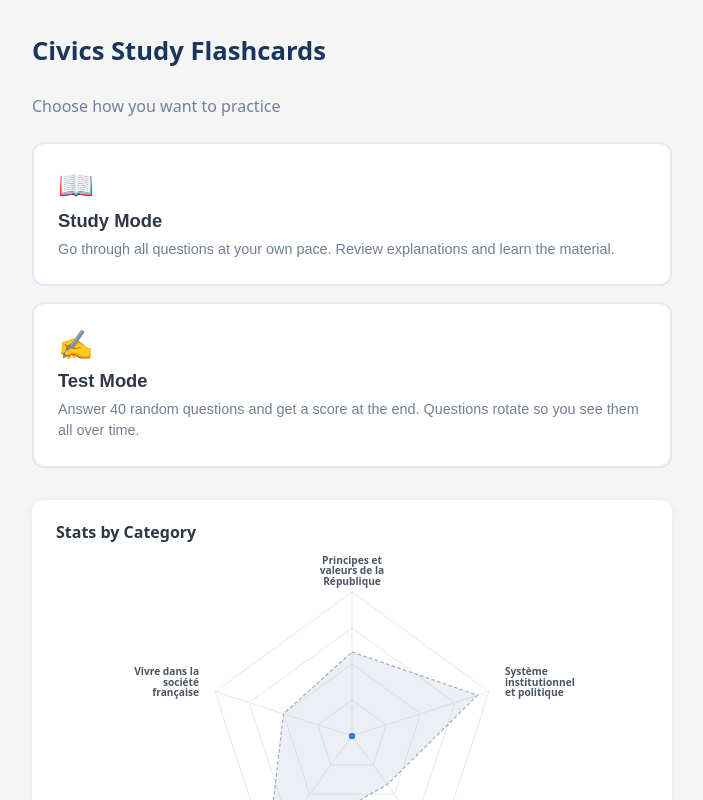
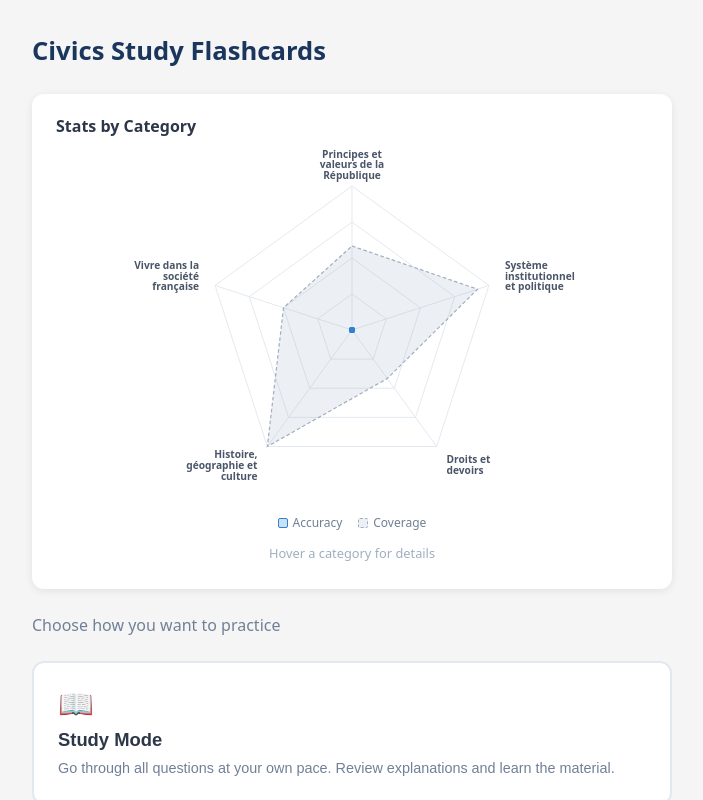
Before and after one commit to bmak91/civics, a React (Vite) app: page / in a window 1280 px wide. Shown: the top 800 px of the page, without its empty margins (288-991 px from the left). Built offline with nearby package versions, Linux system fonts and the light colour scheme.

Commit message:
Move stats chart above mode cards with reset button in header
Co-Authored-By: Claude Opus 4.6 <noreply@anthropic.com>

```diff
--- a/src/App.css
+++ b/src/App.css
@@ -272,17 +272,24 @@ h1 {
 
 /* Radar Chart */
 .radar-chart-section {
-  margin-top: 2rem;
+  margin-bottom: 1.5rem;
   background: #fff;
   border-radius: 12px;
   padding: 1.25rem 1.5rem;
   box-shadow: 0 2px 8px rgba(0, 0, 0, 0.08);
 }
 
-.radar-chart-section h3 {
+.radar-chart-header {
+  display: flex;
+  justify-content: space-between;
+  align-items: center;
+  margin-bottom: 0.75rem;
+}
+
+.radar-chart-header h3 {
   font-size: 1rem;
   color: #2d3748;
-  margin-bottom: 0.75rem;
+  margin: 0;
 }
 
 .radar-chart-wrap {
@@ -350,13 +357,12 @@ h1 {
 }
 
 .reset-stats-btn {
-  margin-top: 2rem;
-  padding: 0.5rem 1.2rem;
+  padding: 0.3rem 0.75rem;
   background: none;
   color: #a0aec0;
   border: 1px solid #e2e8f0;
   border-radius: 6px;
-  font-size: 0.85rem;
+  font-size: 0.75rem;
   cursor: pointer;
   transition: color 0.15s, border-color 0.15s;
 }
--- a/src/components/Home.jsx
+++ b/src/components/Home.jsx
@@ -56,6 +56,8 @@ export default function Home({ onSelectMode }) {
 
   return (
     <div className="home">
+      <RadarChart categories={radarCategories} onReset={hasStats ? handleReset : null} />
+
       <p className="home-subtitle">Choose how you want to practice</p>
       <div className="mode-cards">
         <button className="mode-card" onClick={() => onSelectMode("study")}>
@@ -69,14 +71,6 @@ export default function Home({ onSelectMode }) {
           <p>Answer 40 random questions and get a score at the end. Questions rotate so you see them all over time.</p>
         </button>
       </div>
-
-      <RadarChart categories={radarCategories} />
-
-      {hasStats && (
-        <button className="reset-stats-btn" onClick={handleReset}>
-          Reset Stats
-        </button>
-      )}
     </div>
   );
 }
--- a/src/components/RadarChart.jsx
+++ b/src/components/RadarChart.jsx
@@ -34,7 +34,7 @@ function wrapText(text, maxChars) {
   return lines;
 }
 
-export default function RadarChart({ categories }) {
+export default function RadarChart({ categories, onReset }) {
   const [hovered, setHovered] = useState(null);
   const n = categories.length;
   const angleStep = 360 / n;
@@ -127,7 +127,14 @@ export default function RadarChart({ categories }) {
 
   return (
     <div className="radar-chart-section">
-      <h3>Stats by Category</h3>
+      <div className="radar-chart-header">
+        <h3>Stats by Category</h3>
+        {onReset && (
+          <button className="reset-stats-btn" onClick={onReset}>
+            Reset
+          </button>
+        )}
+      </div>
       <div className="radar-chart-wrap">
         <svg viewBox={`0 0 ${SIZE} ${SIZE}`} className="radar-chart-svg" overflow="visible">
           {gridPolygons}
```
